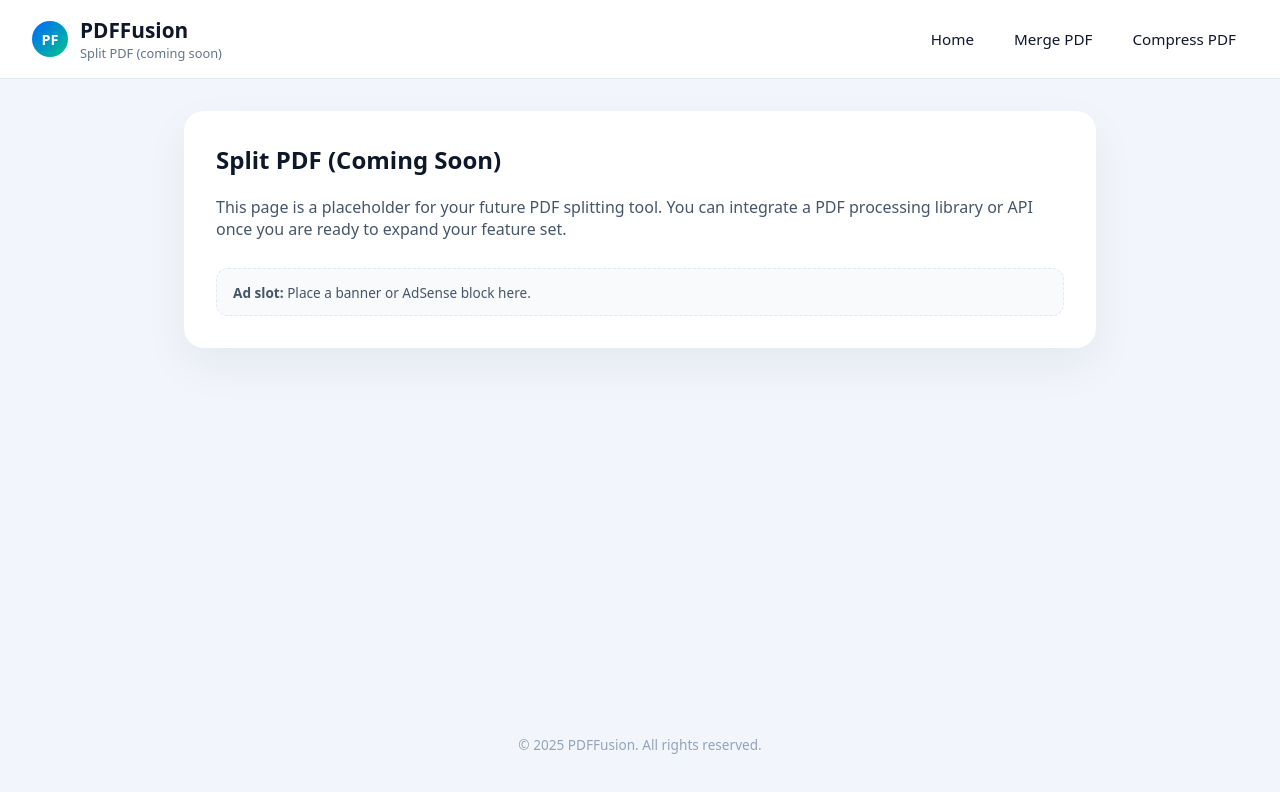
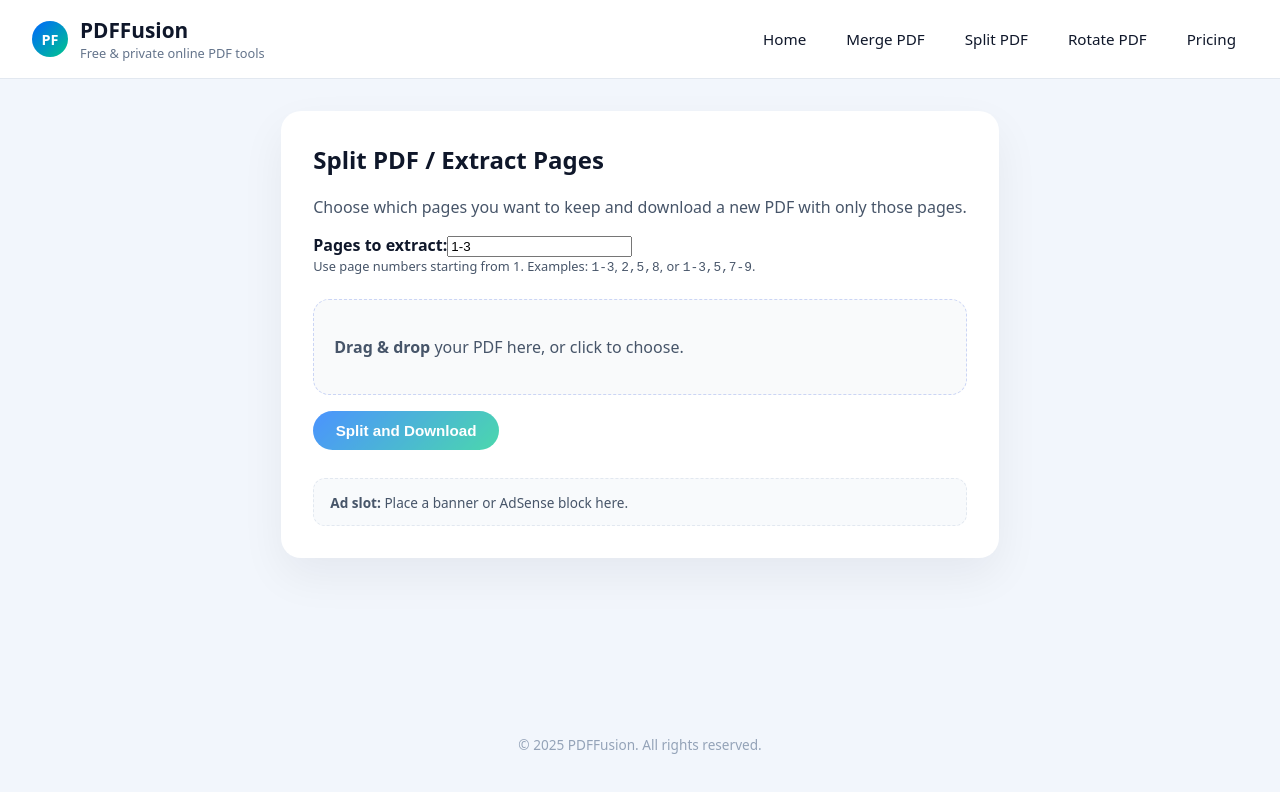
Before and after one commit to gsimbini/pdf-merge-site, a Next.js app: page /split-pdf in a window 1280 px wide. Shown: the top 792 px of the page. Built offline with nearby package versions, Linux system fonts and the light colour scheme.

Commit message:
Add functional Split PDF page with page range support

```diff
--- a/pages/split-pdf.js
+++ b/pages/split-pdf.js
@@ -1,14 +1,118 @@
+// pages/split-pdf.js
 import Head from 'next/head';
 import Link from 'next/link';
+import { useState } from 'react';
+import { PDFDocument } from 'pdf-lib';
 
 export default function SplitPdfPage() {
+  const [file, setFile] = useState(null);
+  const [pagesSpec, setPagesSpec] = useState('1-3');
+  const [processing, setProcessing] = useState(false);
+  const [message, setMessage] = useState('');
+
+  function parsePagesSpec(spec, totalPages) {
+    // spec examples: "1-3", "1-3,5,7-9"
+    const parts = spec
+      .split(',')
+      .map((p) => p.trim())
+      .filter(Boolean);
+
+    const indexes = new Set();
+
+    for (const part of parts) {
+      if (part.includes('-')) {
+        const [startStr, endStr] = part.split('-').map((p) => p.trim());
+        const start = Number(startStr);
+        const end = Number(endStr);
+        if (
+          Number.isInteger(start) &&
+          Number.isInteger(end) &&
+          start >= 1 &&
+          end >= start
+        ) {
+          for (let i = start; i <= end; i++) {
+            if (i >= 1 && i <= totalPages) {
+              indexes.add(i - 1); // 0-based
+            }
+          }
+        }
+      } else {
+        const num = Number(part);
+        if (
+          Number.isInteger(num) &&
+          num >= 1 &&
+          num <= totalPages
+        ) {
+          indexes.add(num - 1); // 0-based
+        }
+      }
+    }
+
+    return Array.from(indexes).sort((a, b) => a - b);
+  }
+
+  async function handleSplit() {
+    if (!file) {
+      setMessage('Please select a PDF first.');
+      return;
+    }
+
+    try {
+      setProcessing(true);
+      setMessage('Loading PDF…');
+
+      const arrayBuffer = await file.arrayBuffer();
+      const originalPdf = await PDFDocument.load(arrayBuffer);
+      const totalPages = originalPdf.getPageCount();
+
+      const selectedIndexes = parsePagesSpec(pagesSpec, totalPages);
+
+      if (selectedIndexes.length === 0) {
+        setMessage(
+          `No valid pages selected. Your PDF has ${totalPages} page(s). Example: "1-3,5".`
+        );
+        setProcessing(false);
+        return;
+      }
+
+      setMessage(
+        `Extracting ${selectedIndexes.length} page(s) out of ${totalPages}…`
+      );
+
+      const newPdf = await PDFDocument.create();
+      const copiedPages = await newPdf.copyPages(originalPdf, selectedIndexes);
+
+      copiedPages.forEach((page) => newPdf.addPage(page));
+
+      const newBytes = await newPdf.save();
+      const blob = new Blob([newBytes], { type: 'application/pdf' });
+      const url = URL.createObjectURL(blob);
+
+      const a = document.createElement('a');
+      a.href = url;
+      const safeSpec = pagesSpec.replace(/[^0-9, -]/g, '').replace(/\s+/g, '');
+      a.download = `split-${safeSpec || 'pages'}-${file.name}`;
+      document.body.appendChild(a);
+      a.click();
+      a.remove();
+      URL.revokeObjectURL(url);
+
+      setMessage('Done! Check your downloads for the split PDF.');
+    } catch (err) {
+      console.error(err);
+      setMessage('Something went wrong while splitting the PDF.');
+    } finally {
+      setProcessing(false);
+    }
+  }
+
   return (
     <>
       <Head>
         <title>Split PDF - PDFFusion</title>
         <meta
           name="description"
-          content="Split a PDF file into multiple documents. Placeholder page for future implementation."
+          content="Split a PDF and extract selected pages into a new document."
         />
       </Head>
       <div className="page">
@@ -17,24 +121,98 @@ export default function SplitPdfPage() {
             <span className="logo-circle">PF</span>
             <div>
               <h1>PDFFusion</h1>
-              <p className="tagline">Split PDF (coming soon)</p>
+              <p className="tagline">Free &amp; private online PDF tools</p>
             </div>
           </div>
           <nav className="nav">
             <Link href="/">Home</Link>
             <Link href="/merge-pdf">Merge PDF</Link>
-            <Link href="/compress-pdf">Compress PDF</Link>
+            <Link href="/split-pdf">Split PDF</Link>
+            <Link href="/rotate-pdf">Rotate PDF</Link>
+            <Link href="/pricing">Pricing</Link>
           </nav>
         </header>
 
         <main className="main">
           <section className="tool-section">
-            <h2>Split PDF (Coming Soon)</h2>
+            <h2>Split PDF / Extract Pages</h2>
             <p>
-              This page is a placeholder for your future PDF splitting tool.
-              You can integrate a PDF processing library or API once you are
-              ready to expand your feature set.
+              Choose which pages you want to keep and download a new PDF with
+              only those pages.
             </p>
+
+            <div className="option-row">
+              <label htmlFor="pages-spec">
+                <strong>Pages to extract:</strong>
+              </label>
+              <input
+                id="pages-spec"
+                type="text"
+                value={pagesSpec}
+                onChange={(e) => setPagesSpec(e.target.value)}
+                placeholder='e.g. 1-3,5,7-9'
+                className="text-input"
+              />
+            </div>
+            <p className="hint">
+              Use page numbers starting from 1. Examples: <code>1-3</code>,{' '}
+              <code>2,5,8</code>, or <code>1-3,5,7-9</code>.
+            </p>
+
+            <div
+              className="upload-box dropzone"
+              onDragOver={(e) => e.preventDefault()}
+              onDrop={(e) => {
+                e.preventDefault();
+                const f = e.dataTransfer.files?.[0];
+                if (f) {
+                  setFile(f);
+                  setMessage(`Selected: ${f.name}`);
+                }
+              }}
+              onClick={() =>
+                document.getElementById('split-file-input')?.click()
+              }
+            >
+              <p>
+                <strong>Drag &amp; drop</strong> your PDF here, or click to
+                choose.
+              </p>
+              <input
+                id="split-file-input"
+                type="file"
+                accept="application/pdf"
+                style={{ display: 'none' }}
+                onChange={(e) => {
+                  const f = e.target.files?.[0];
+                  if (f) {
+                    setFile(f);
+                    setMessage(`Selected: ${f.name}`);
+                  }
+                }}
+              />
+              {file && (
+                <ul className="file-list">
+                  <li>{file.name}</li>
+                </ul>
+              )}
+            </div>
+
+            <button
+              className="primary-btn"
+              onClick={handleSplit}
+              disabled={!file || processing}
+              style={{ marginTop: '1rem' }}
+            >
+              {processing ? 'Processing…' : 'Split and Download'}
+            </button>
+
+            {message && (
+              <p className="hint" style={{ marginTop: '0.75rem' }}>
+                {message}
+              </p>
+            )}
+
             <div className="ad-slot">
               <strong>Ad slot:</strong> Place a banner or AdSense block here.
             </div>
```
